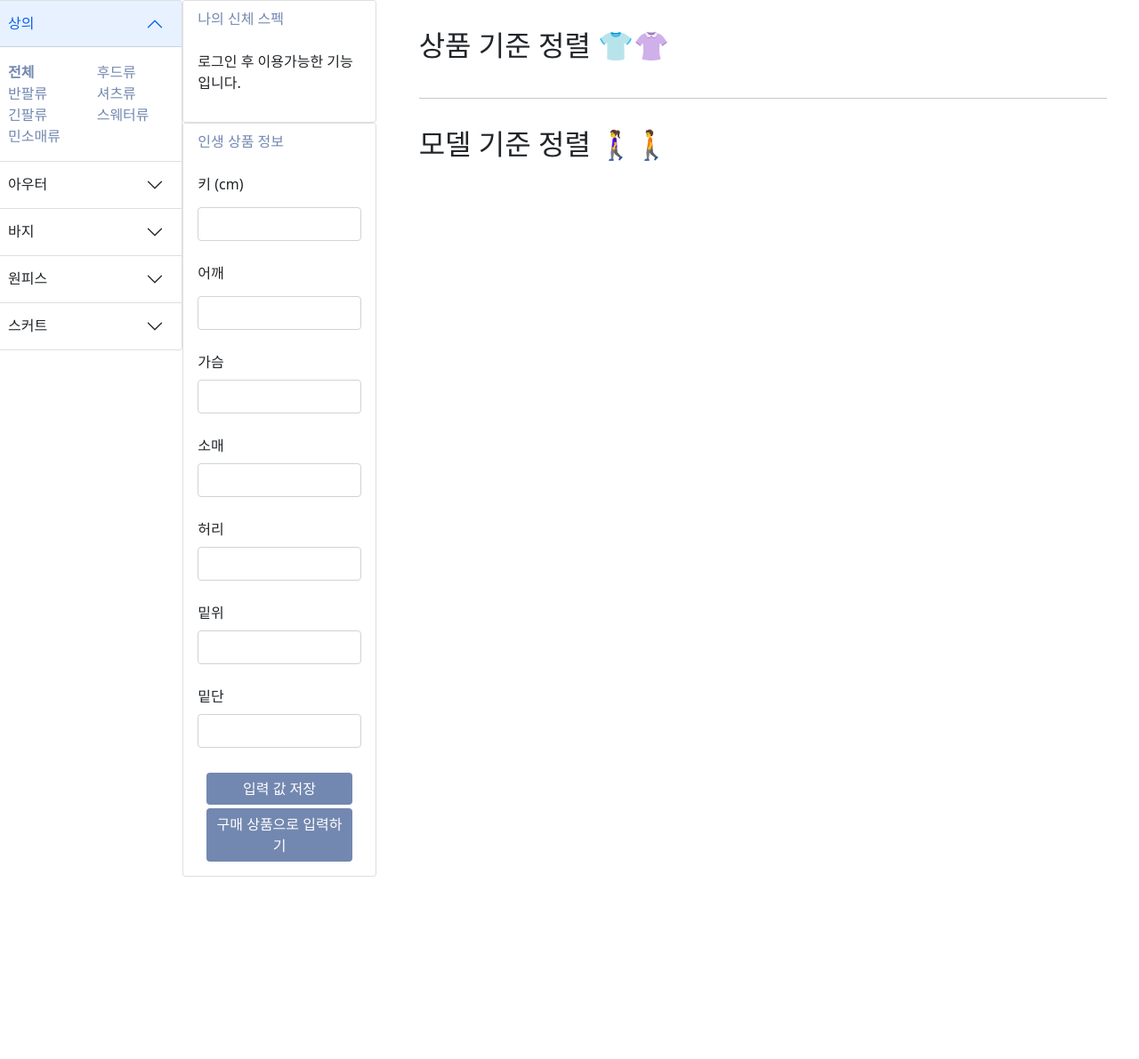
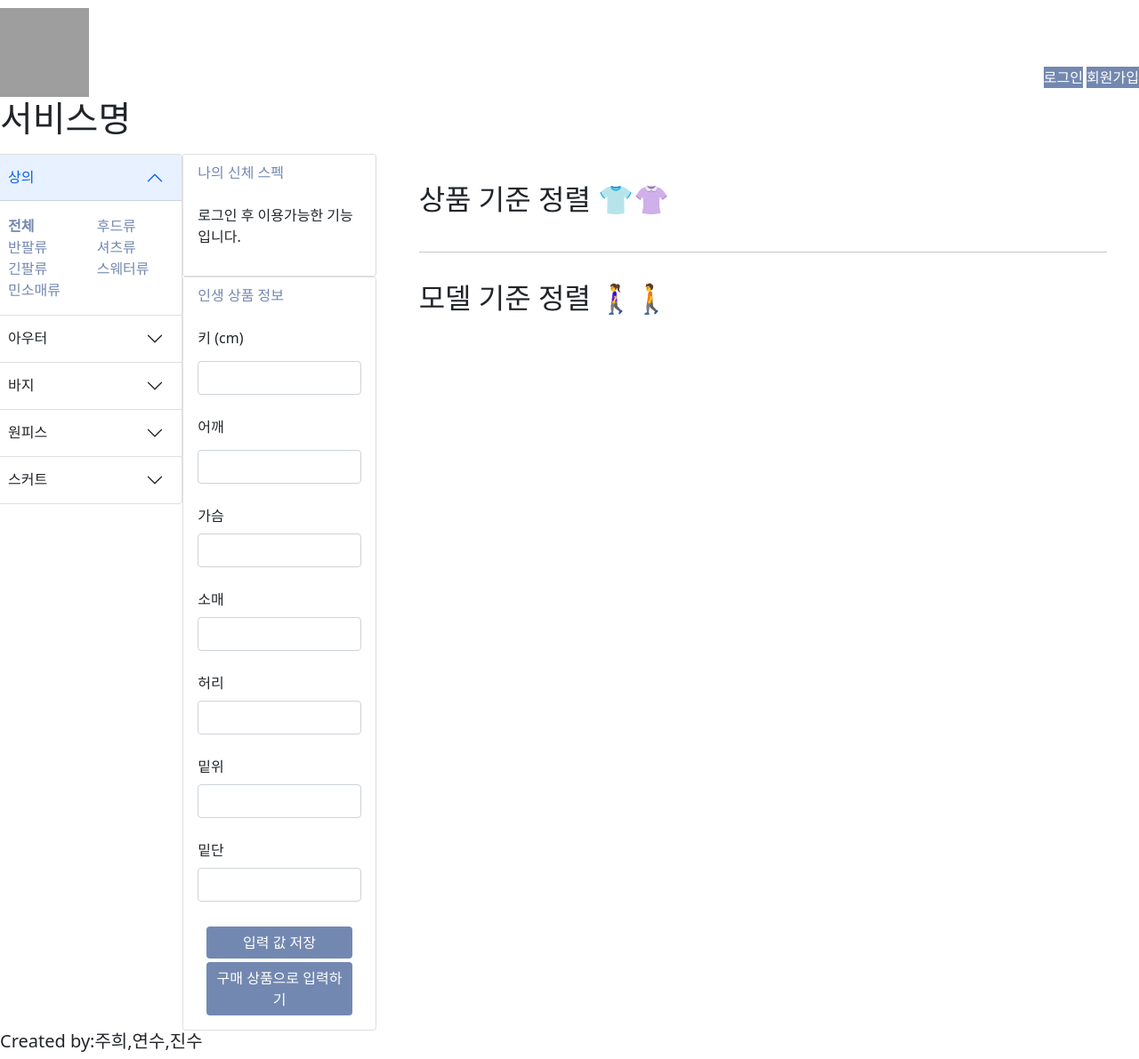
Before and after one commit to chajuhui123/for-me-shopping-project, a Django app: page / in a window 1280 px wide. Shown: the whole page at 89% size. Before the commit the page ends 986 px from the top, so only its background shows below. Run offline with Django 3.2, Linux system fonts and the light colour scheme; data that the repository does not hold is empty; grey boxes are pictures that could not be loaded.

Commit message:
navbarfooter

```diff
--- a/forMeShoppingProject/mainApp/templates/base.html
+++ b/forMeShoppingProject/mainApp/templates/base.html
@@ -16,11 +16,28 @@
         <h1>{{user.username}}</h1>
     {% endif %}
 
+    <!-- Navbar -->
+    <nav class="navbar">
+        <div class="logo">
+            <img src="https://encrypted-tbn0.gstatic.com/images?q=tbn:ANd9GcRK3Wop5briuEkc6sHGTKBAaQSmcnhnDdyedQ&usqp=CAU" width="100" height="100" class="d-inline-block align-text-top">
+            <h1>서비스명</h1>
+        </div>
+        <div>
+        <button type="button" class="represent-color-btn" class="navbarbutton">로그인</button>
+        <button type="button" class="represent-color-btn" class="navbarbutton">회원가입</button>
+        </div>
+      </nav>
+
 {% block content %}
 
 <!-- 각 html의 콘텐츠가 들어가는 부분 -->
 
 {% endblock %}
+
+<!-- footer -->
+<footer class="footer">
+    <h5>Created by:주희,연수,진수</h5>
+</footer>
     <script src="https://cdn.jsdelivr.net/npm/bootstrap@5.0.2/dist/js/bootstrap.bundle.min.js" integrity="sha384-MrcW6ZMFYlzcLA8Nl+NtUVF0sA7MsXsP1UyJoMp4YLEuNSfAP+JcXn/tWtIaxVXM" crossorigin="anonymous"></script>
 </body>
 </html>
```
Also changed, not shown: forMeShoppingProject/mainApp/static/css/style.css (+21 -0 lines).
